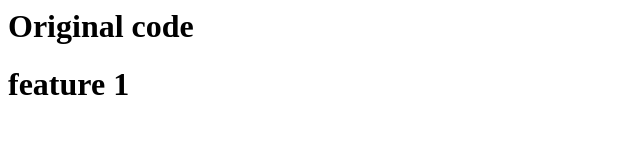
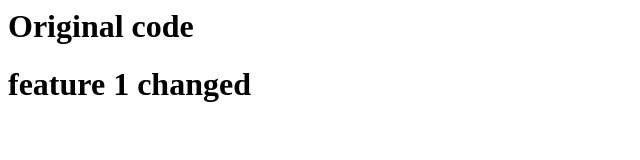
Before and after one commit to shubhradeep23/demo-repo, a plain HTML site: page index.html in a window 1280 px wide. Shown: the whole page, without its empty margins (0-640 px from the left). Drawn offline with Linux system fonts and the light colour scheme.

Commit message:
feature 1 changed

```diff
--- a/index.html
+++ b/index.html
@@ -1,2 +1,2 @@
 <h1>Original code</h1>
-<h1>feature 1</h1>
+<h1>feature 1 changed</h1>
```
